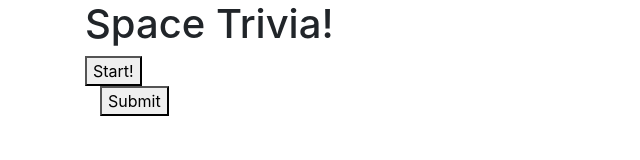
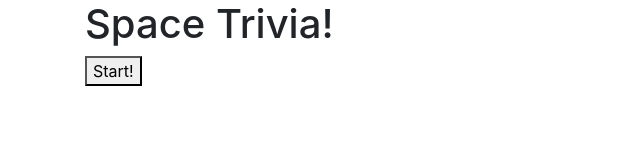
Before and after one commit to emily-brown/basic-timed-trivia, a plain HTML site: page index.html in a window 1280 px wide. Shown: the whole page, without its empty margins (0-640 px from the left). Drawn offline with nearby package versions, Linux system fonts and the light colour scheme.

```diff
--- a/index.html
+++ b/index.html
@@ -73,7 +73,7 @@
             </div>
             <div class="row">
                 <div class="col-sm-12">
-                    <button id="submit">Submit</button>
+                    <div id="submit"></div>
                 </div>
             </div>
         </div>
```
